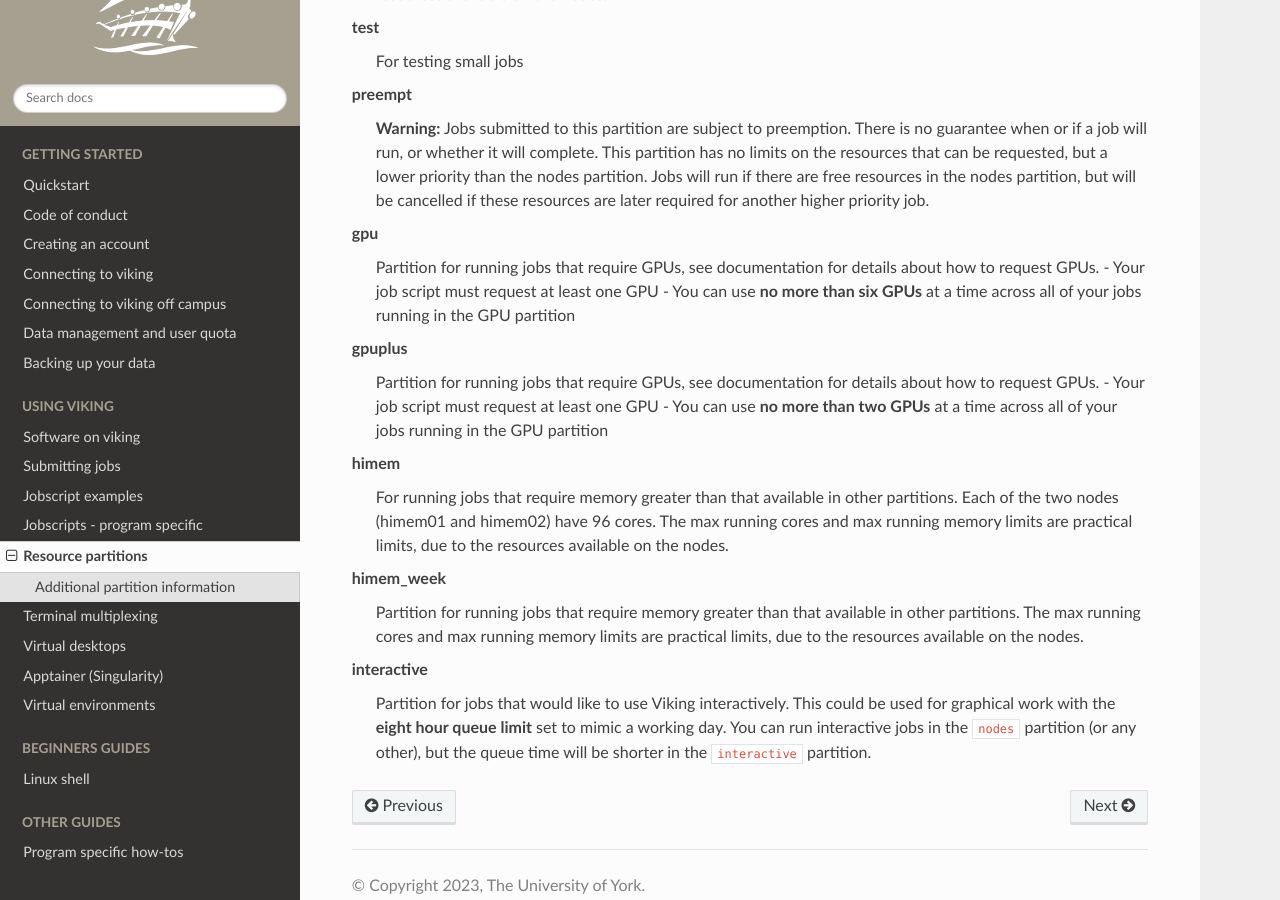
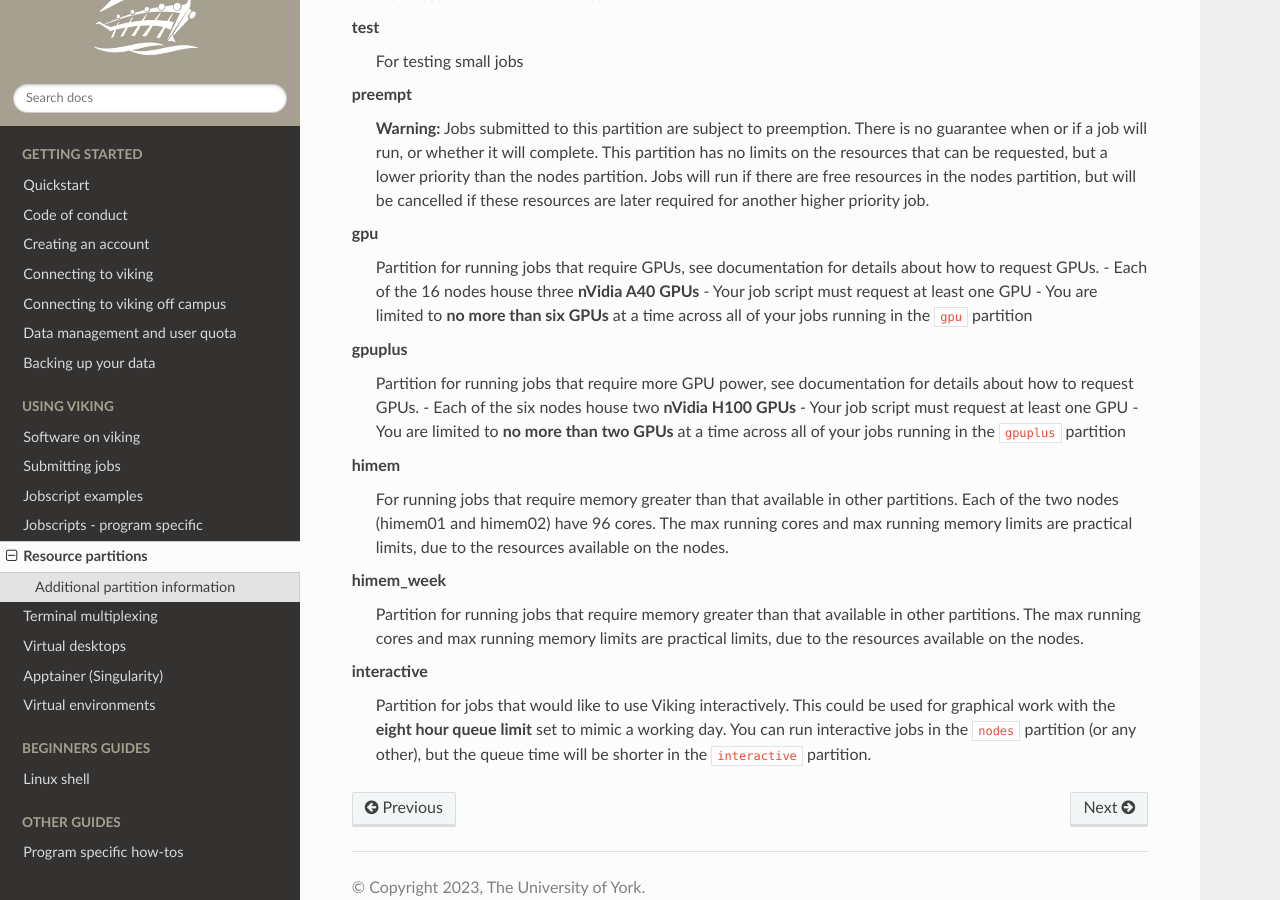
Before and after one commit to university-of-york/research-it-documentation, a Sphinx documentation site: the page built from docs/source/using_viking/resource_partitions.rst, in a window 1280 px wide and 900 px high, scrolled down 1280 px. Built offline with Sphinx 7.4.7 and the Read the Docs theme 2.0.0, drawn with Linux system fonts in a browser that asks for light colours.

Commit message:
add gpu info to partition section

```diff
--- a/docs/source/using_viking/resource_partitions.rst
+++ b/docs/source/using_viking/resource_partitions.rst
@@ -46,13 +46,15 @@ preempt
 
 gpu
     Partition for running jobs that require GPUs, see documentation for details about how to request GPUs.
+    - Each of the 16 nodes house three **nVidia A40 GPUs**
     - Your job script must request at least one GPU
-    - You can use **no more than six GPUs** at a time across all of your jobs running in the GPU partition
+    - You are limited to **no more than six GPUs** at a time across all of your jobs running in the ``gpu`` partition
 
 gpuplus
-    Partition for running jobs that require GPUs, see documentation for details about how to request GPUs.
+    Partition for running jobs that require more GPU power, see documentation for details about how to request GPUs.
+    - Each of the six nodes house two **nVidia H100 GPUs**
     - Your job script must request at least one GPU
-    - You can use **no more than two GPUs** at a time across all of your jobs running in the GPU partition
+    - You are limited to **no more than two GPUs** at a time across all of your jobs running in the ``gpuplus`` partition
 
 himem
     For running jobs that require memory greater than that available in other partitions. Each of the two nodes (himem01 and himem02) have 96 cores. The max running cores and max running memory limits are practical limits, due to the resources available on the nodes.
```
